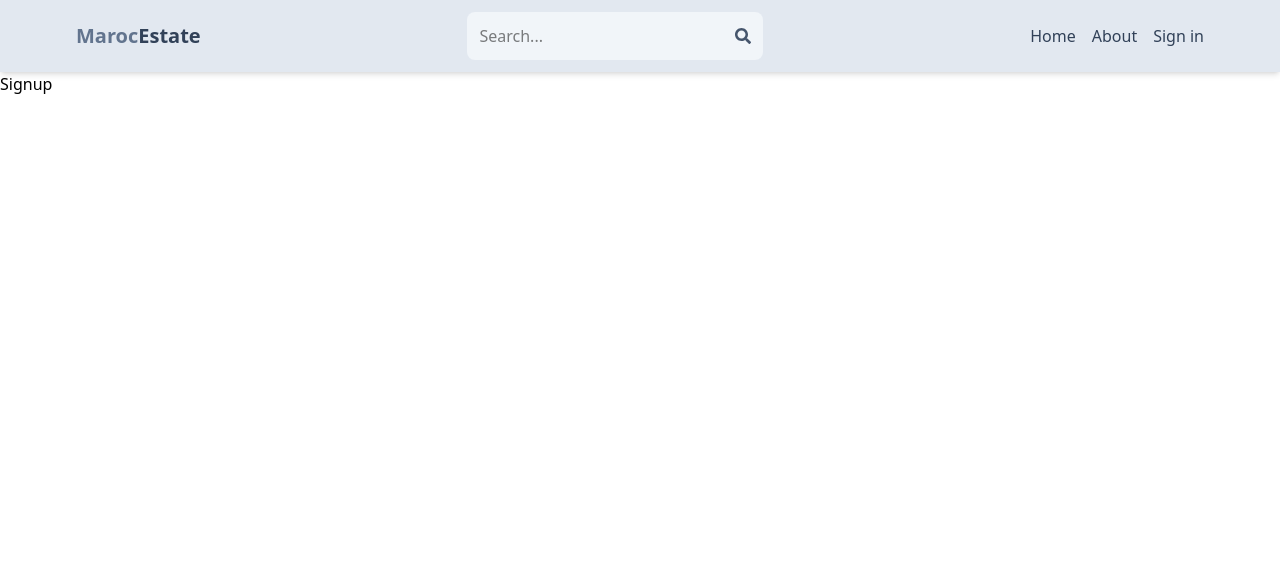
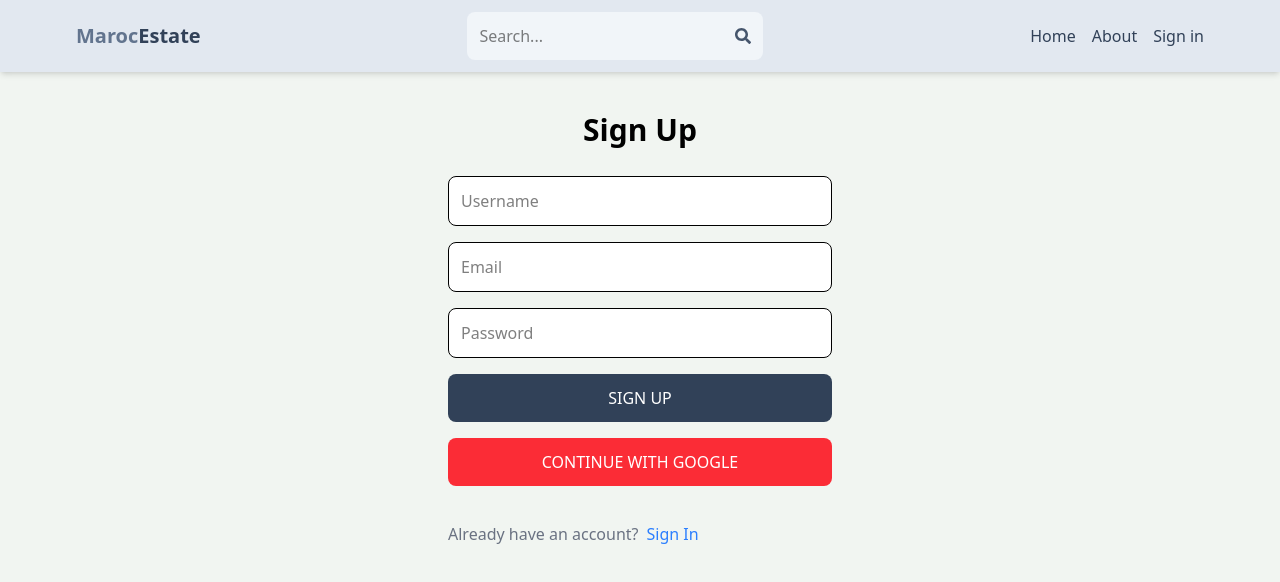
Before and after one commit to salmaelakhal/Real-Estate-Marketplace---MERN-Stack-App-React-Node.js-MongoDB-JWT-Redux-Toolkit-, a React (Vite) app in the folder client/: page /sign-up in a window 1280 px wide. Shown: the top 582 px of the page. Built offline with nearby package versions, Linux system fonts and the light colour scheme.

Commit message:
complete sign-un page UI

```diff
--- a/client/src/index.css
+++ b/client/src/index.css
@@ -1 +1,5 @@
 @import "tailwindcss";
+
+body{
+    background-color: rgb(241, 245, 241);
+}
--- a/client/src/pages/Signup.jsx
+++ b/client/src/pages/Signup.jsx
@@ -1,9 +1,28 @@
 import React from 'react'
-
+import { Link } from 'react-router-dom';
 export default function Signup() {
   return (
-    <div>
-      Signup
-    </div>
+    <>
+      <div className='p-3 max-w-lg mx-auto'>
+      <h1 className='text-3xl text-center font-semibold my-7'>Sign Up</h1>
+      <form className='flex flex-col gap-4 w-96 mx-auto'>
+        <input type="text" placeholder="Username" className="border p-3 rounded-lg bg-white" id='username' />
+        <input type="email" placeholder="Email" className="border p-3 rounded-lg bg-white" id='email' />
+          <input type="password" placeholder="Password" className="border p-3 rounded-lg bg-white" id='password' />
+
+          <button className='bg-slate-700 text-white p-3 rounded-lg hover:bg-blue-600 transition-all duration-300 disabled:oppacity-80 uppercase'>Sign Up</button>
+          <button className='bg-red-500 text-white p-3 rounded-lg hover:bg-red-600 transition-all duration-300 uppercase'>Continue With Google</button>
+          <div className='flex gap-2 mt-5'>
+            <p className='text-start text-gray-500'> Already have an account?</p>
+            <Link to={"/sign-in"}>
+              <span  className='text-blue-500'> Sign In</span>
+            </Link>
+
+          </div>
+        </form>
+
+      </div>
+
+    </>
   )
 }
```
